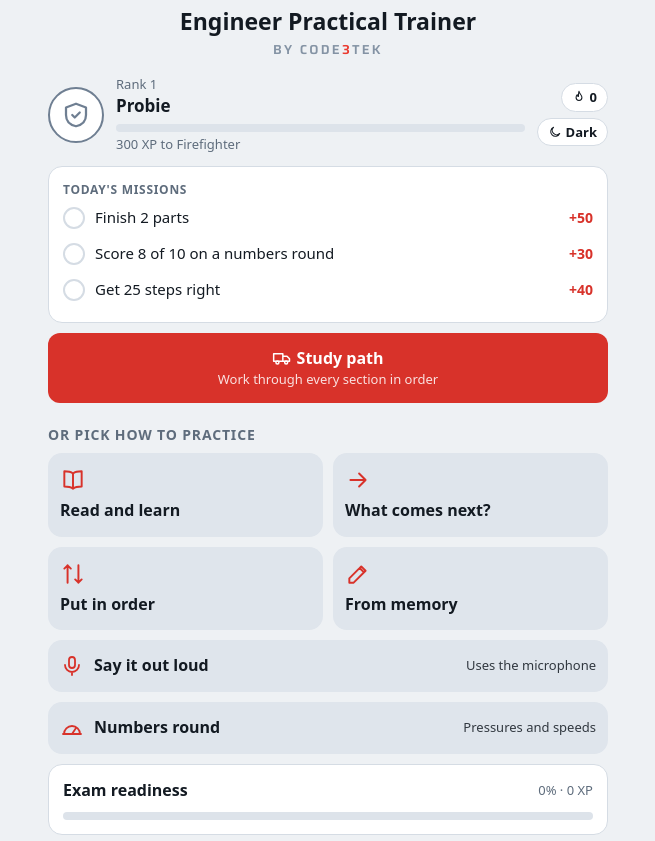
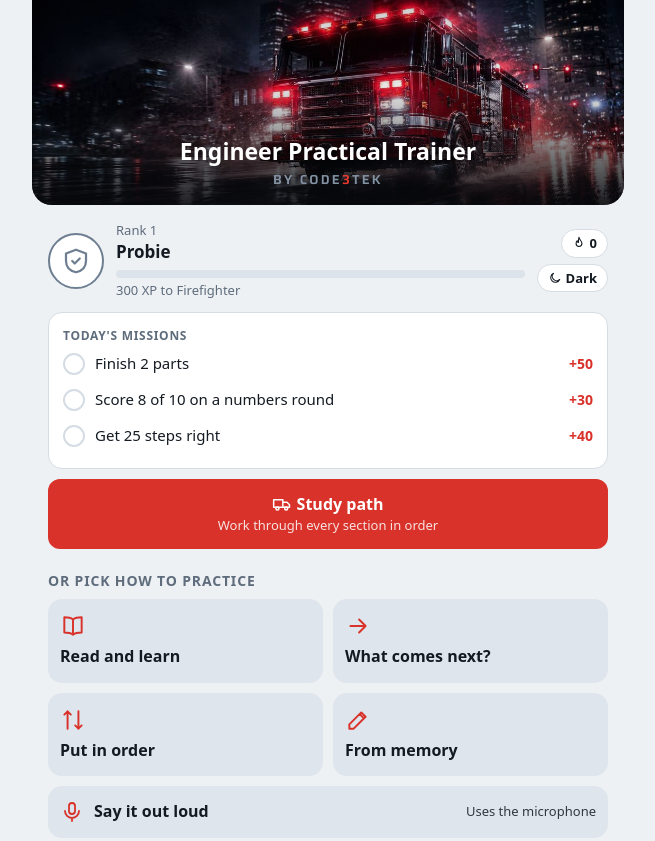
Before and after one commit to kwinter247/engineer-practical-trainer, a plain HTML site: page index.html in a window 1280 px wide. Shown: the top 841 px of the page, without its empty margins (312-967 px from the left). Drawn offline with Linux system fonts and the light colour scheme.

Commit message:
Add engine photo hero behind the home screen title
Co-Authored-By: Claude Fable 5.2 <noreply@anthropic.com>

```diff
--- a/index.html
+++ b/index.html
@@ -62,7 +62,13 @@ h2{font-size:14px;text-transform:uppercase;letter-spacing:.06em;color:var(--mute
 .t-purple{background:var(--t-purple);color:var(--t-purple-ink)}.t-teal{background:var(--t-teal);color:var(--t-teal-ink)}
 .t-amber{background:var(--t-amber);color:var(--t-amber-ink)}
 button.pill{font:inherit;font-size:13px;font-weight:600;color:var(--ink);cursor:pointer}
-.brand{text-align:center;margin:8px 0 16px}
+.brand{position:relative;overflow:hidden;text-align:center;color:#fff;
+  margin:calc(-12px - env(safe-area-inset-top)) -16px 16px;
+  padding:calc(150px + env(safe-area-inset-top)) 16px 16px;
+  background:#07090c url(hero.jpg) 62% 42%/cover no-repeat;border-radius:0 0 20px 20px}
+.brand::before{content:'';position:absolute;inset:0;background:linear-gradient(to bottom,rgba(7,9,12,.2) 0%,rgba(7,9,12,.08) 45%,rgba(7,9,12,.9) 100%)}
+.brand>*{position:relative}
+.brand h1{text-shadow:0 1px 10px rgba(0,0,0,.7)}
 .brand h1{font-size:23px;line-height:1.2;margin:0}
 .c3t{font-family:"Saira",system-ui,sans-serif;font-weight:600;font-size:13px;letter-spacing:.17em;color:#8493A4;margin-top:5px}
 .c3t b{font-weight:600;color:#EA3A2F;display:inline-block;animation:c3t-flash 6s 1.4s infinite}
```
Also changed, not shown: hero.jpg (added).
